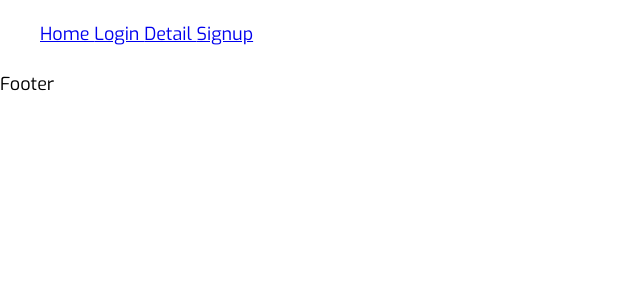
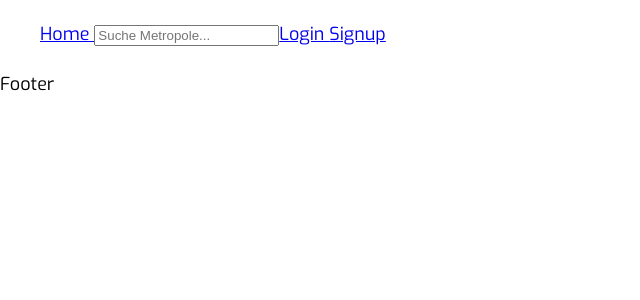
Before and after one commit to Tin274/metropolis, a React (Vite) app in the folder frontend/: page / in a window 1280 px wide. Shown: the top 300 px of the page, without its empty margins (0-640 px from the left). Built offline with nearby package versions, Linux system fonts and the light colour scheme.

Commit message:
frontend and backend

```diff
--- a/frontend/src/components/layout/navigation/index.jsx
+++ b/frontend/src/components/layout/navigation/index.jsx
@@ -7,9 +7,10 @@ export default function Navigation() {
       <div>
         <ul className="nav-links">
               <Link to="/index" >Home </Link>
+              <input type="text" placeholder="Suche Metropole..."/>
               <Link to="/login" >Login </Link>
-              <Link to="/detail" >Detail </Link>
-             <Link to="/signup" >Signup </Link>
+              <Link to="/signup" >Signup </Link>
+
         </ul>
     </div>
   )
```
Also changed, not shown: 1 other file (tests, documents, lock files or other folders).
